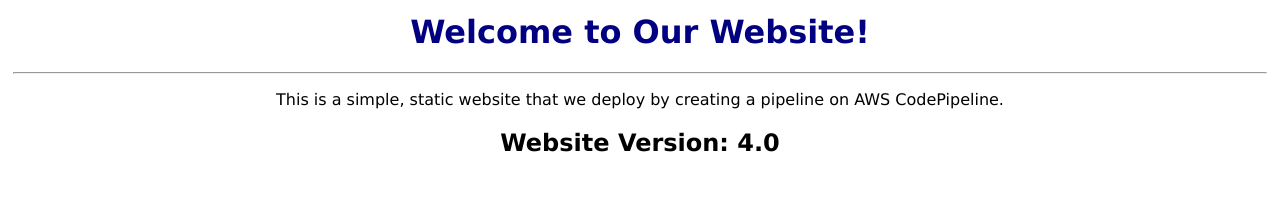
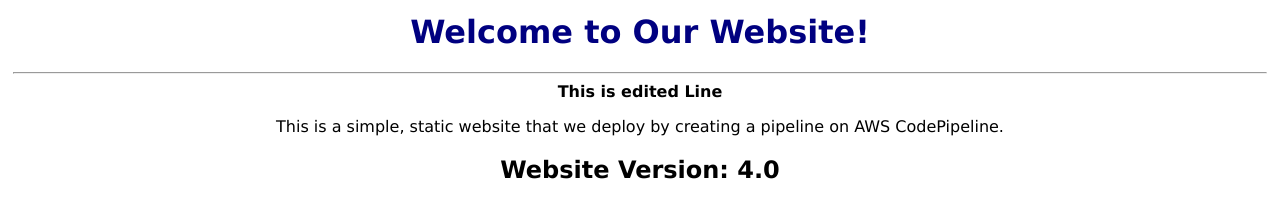
Before and after one commit to laxmanp090404/repofile, a plain HTML site: page index.html in a window 1280 px wide. Drawn offline with Linux system fonts and the light colour scheme.

Commit message:
Update index.html

```diff
--- a/index.html
+++ b/index.html
@@ -5,6 +5,7 @@
     <body style="text-align:center;font-family:Verdana;margin:1%;">
         <h1 style="color:navy">Welcome to Our Website!</h1>
         <hr>
+         <b>This is edited Line</b>
         <p>This is a simple, static website that we deploy by creating a pipeline on AWS CodePipeline.</p>
         <h2>Website Version: 4.0</h2>
     </body>
```
